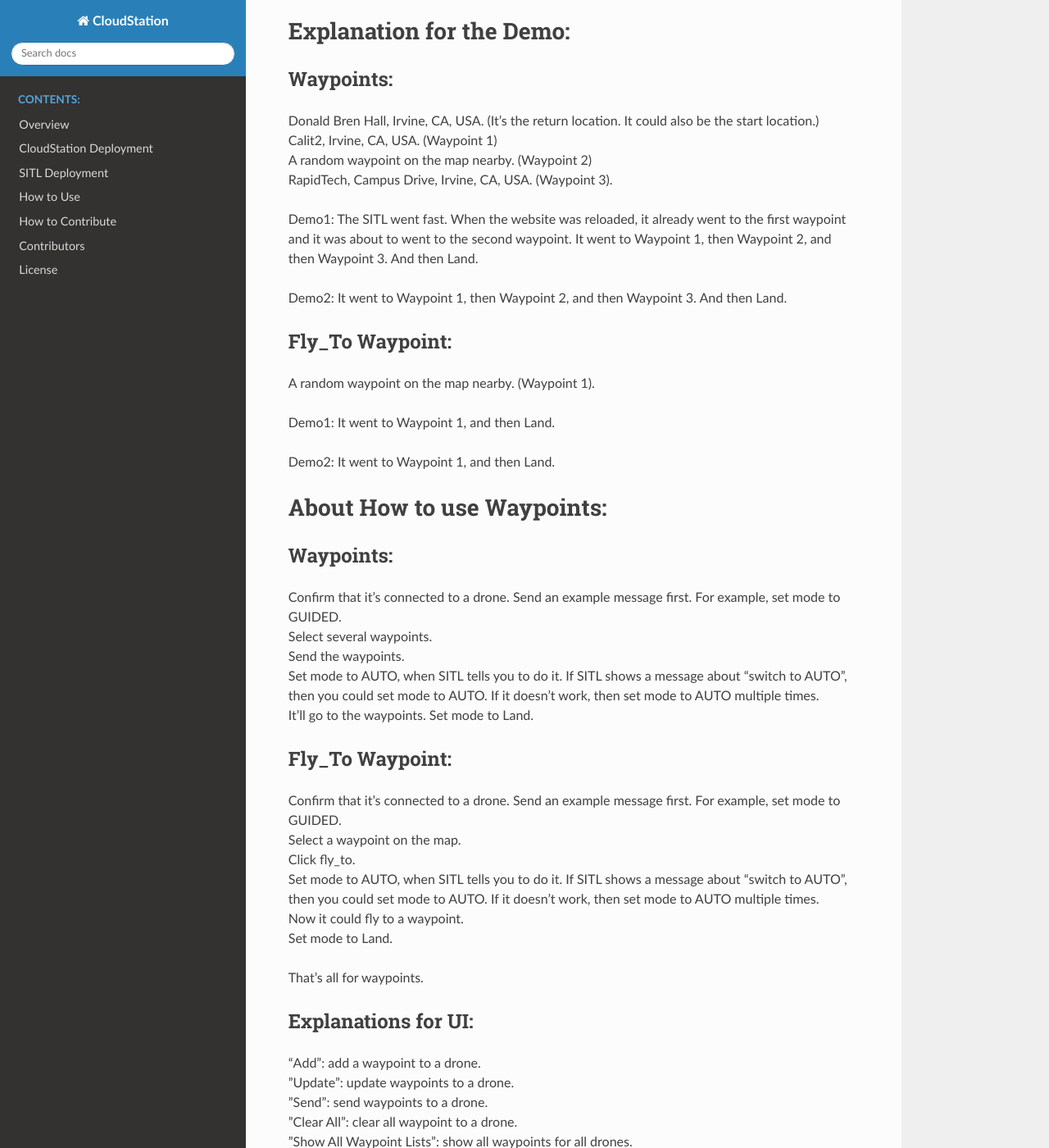
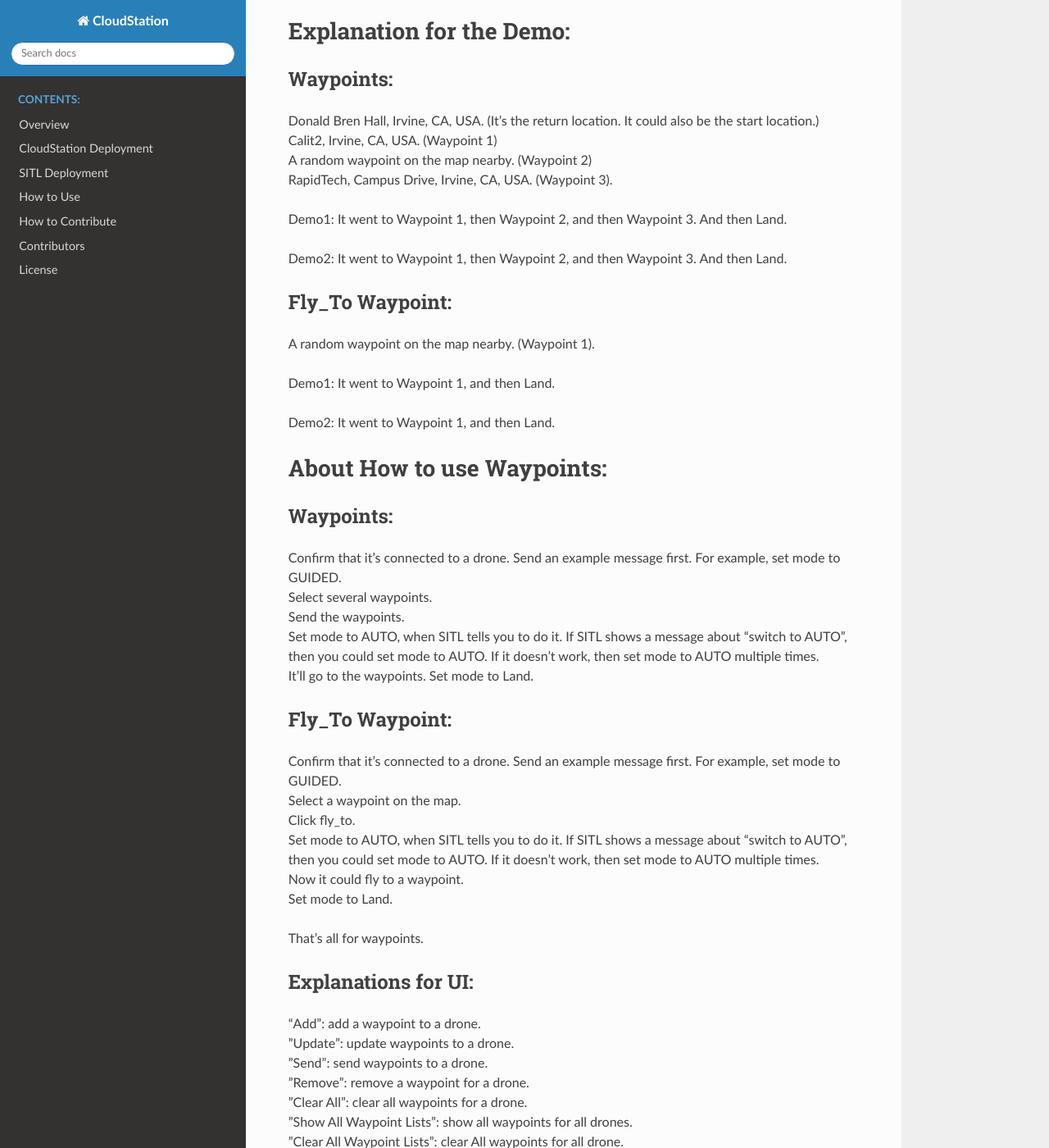
Before and after one commit to CloudStationTeam/docs, a Sphinx documentation site: the page built from source/waypoints.md, in a window 1280 px wide and 1400 px high, scrolled down 658 px. Shown: the whole window at 82% size. Built offline with Sphinx 7.4.7 and the Read the Docs theme 2.0.0, drawn with Linux system fonts in a browser that asks for light colours.

Commit message:
Update waypoints.md

```diff
--- a/source/waypoints.md
+++ b/source/waypoints.md
@@ -25,7 +25,7 @@ Calit2, Irvine, CA, USA. (Waypoint 1) \
 A random waypoint on the map nearby. (Waypoint 2) \
 RapidTech, Campus Drive, Irvine, CA, USA. (Waypoint 3).
 
-Demo1: The SITL went fast. When the website was reloaded, it already went to the first waypoint and it was about to went to the second waypoint. It went to Waypoint 1, then Waypoint 2, and then Waypoint 3. And then Land.
+Demo1: It went to Waypoint 1, then Waypoint 2, and then Waypoint 3. And then Land.
 
 Demo2: It went to Waypoint 1, then Waypoint 2, and then Waypoint 3. And then Land.
 
@@ -63,10 +63,11 @@ That's all for waypoints.
 "Add": add a waypoint to a drone. \
 "Update": update waypoints to a drone. \
 "Send": send waypoints to a drone. \
-"Clear All": clear all waypoint to a drone. \
+"Remove": remove a waypoint for a drone. \
+"Clear All": clear all waypoints for a drone. \
 "Show All Waypoint Lists": show all waypoints for all drones. \
 "Clear All Waypoint Lists": clear All waypoints for all drone. \
 There could be different drones.
 
-Notes: \
+Notes. \
 "Note in SITL the drone will only arm in guided mode. However, for real drones, they will arm in other modes also."
```
